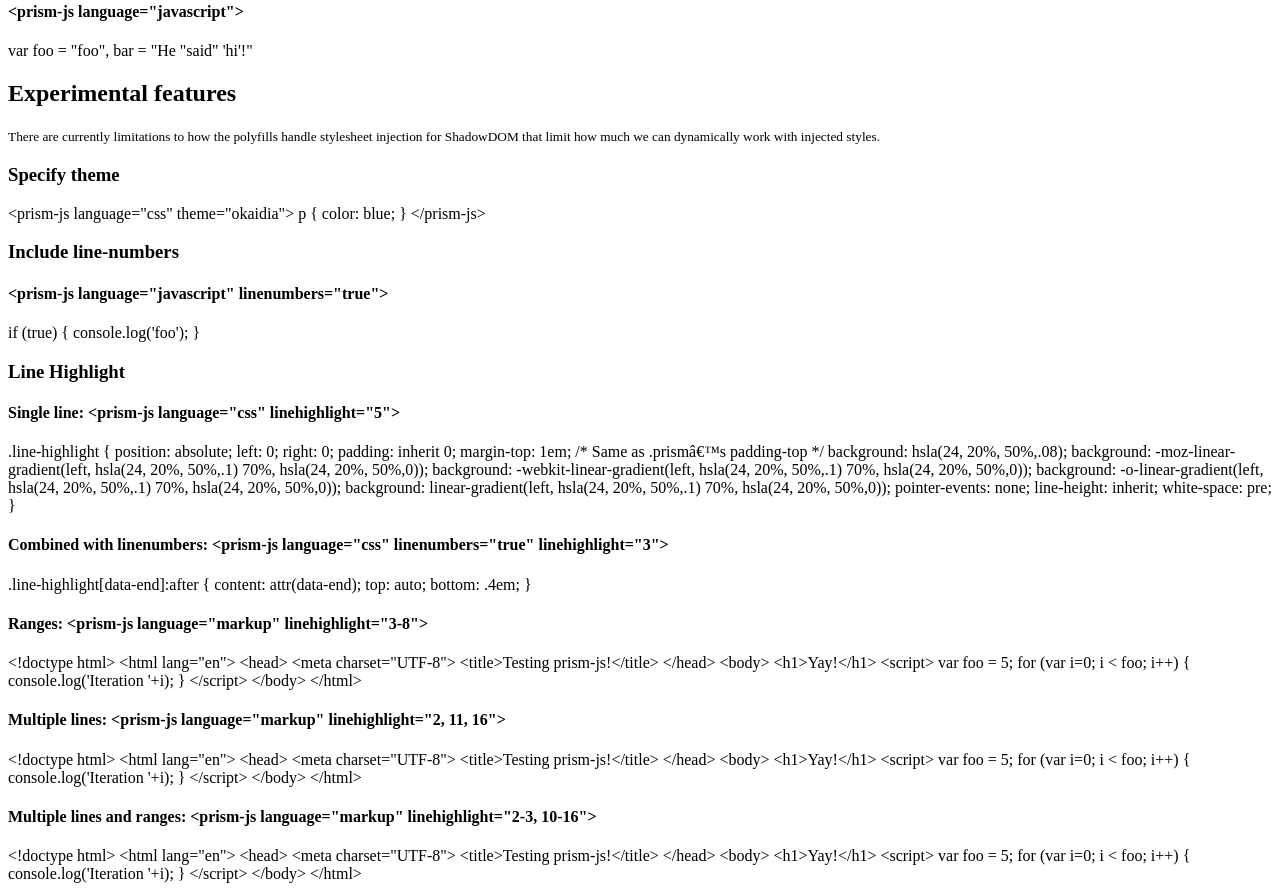
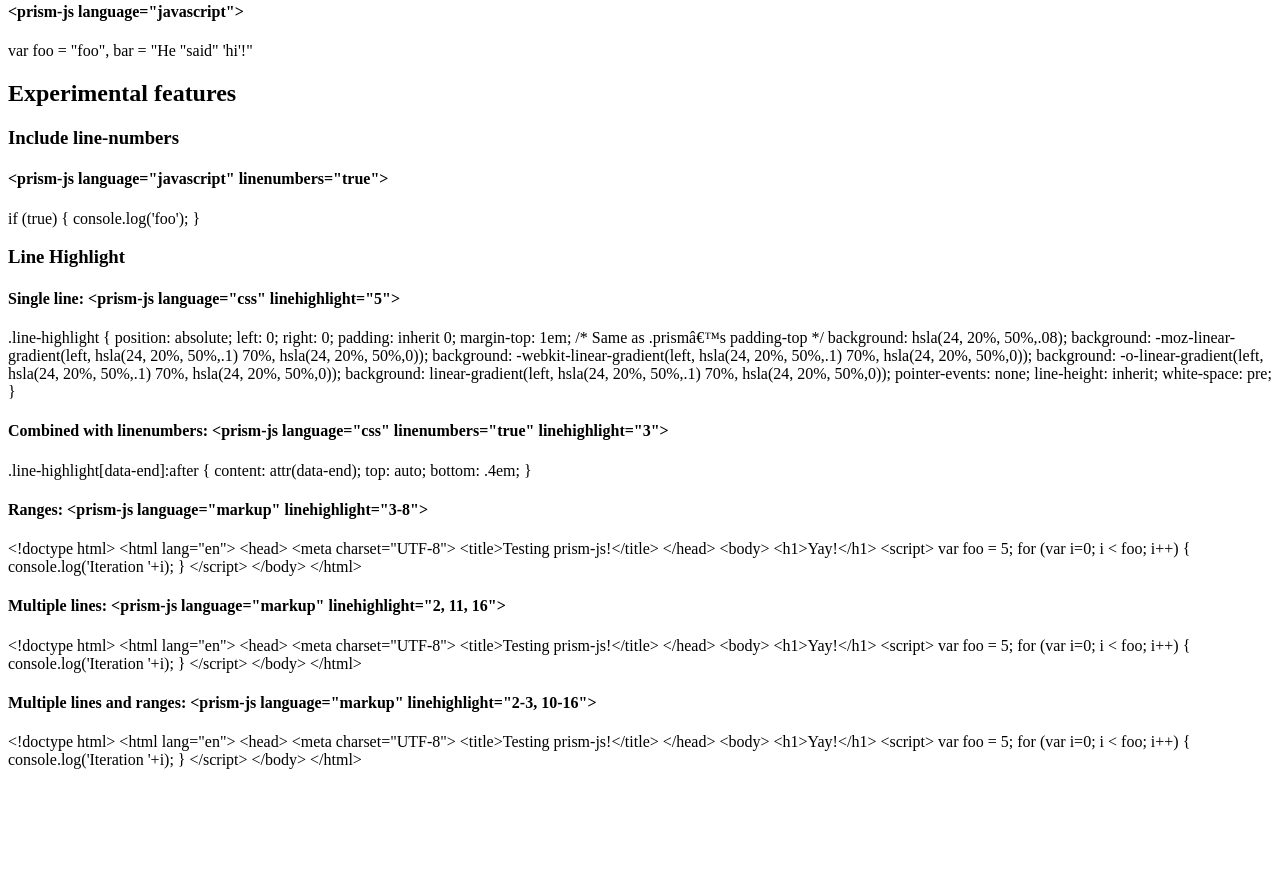
Before and after one commit to addyosmani/prism-js, a website: page demo.html in a window 1280 px wide. Shown: the part 1212-2103 px from the top of the page. After the commit the page ends 1989 px from the top, so only its background shows below. Drawn offline with nearby package versions, Linux system fonts and the light colour scheme.

Commit message:
fixed demo.html

```diff
--- a/demo.html
+++ b/demo.html
@@ -7,6 +7,9 @@
   <script src="../platform/platform.js"></script>
   <link rel="import" href="prism-js.html">
   <link href="../prism/themes/prism.css" rel="stylesheet" />
+  <link href="assets/line-numbers.css" rel="stylesheet" />
+  <link href="assets/line-highlight.css" rel="stylesheet" />
+  <link href="assets/line-highlight-fix.css" rel="stylesheet" />
 
 </head>
 <body unresolved>
@@ -115,17 +118,6 @@ Outputs:
 
 
 <h2>Experimental features</h2>
-<small>There are currently limitations to how the polyfills handle
-  stylesheet injection for ShadowDOM that limit how much we can dynamically
-  work with injected styles.</small>
-
-<h3>Specify theme</h3>
-
-<prism-js language="markup" theme="okaidia">
-&lt;prism-js language="css" theme="okaidia"&gt;
-p { color: blue; }
-&lt;/prism-js&gt;
-</prism-js>
 
 <h3>Include line-numbers</h3>
 
```
